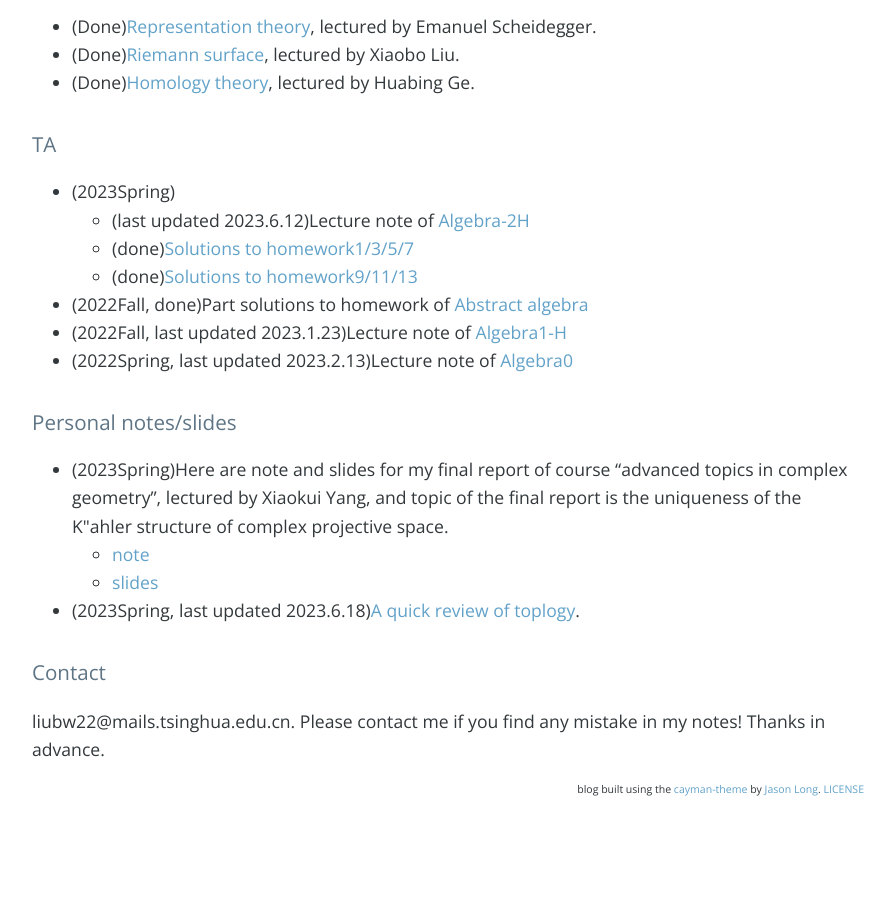
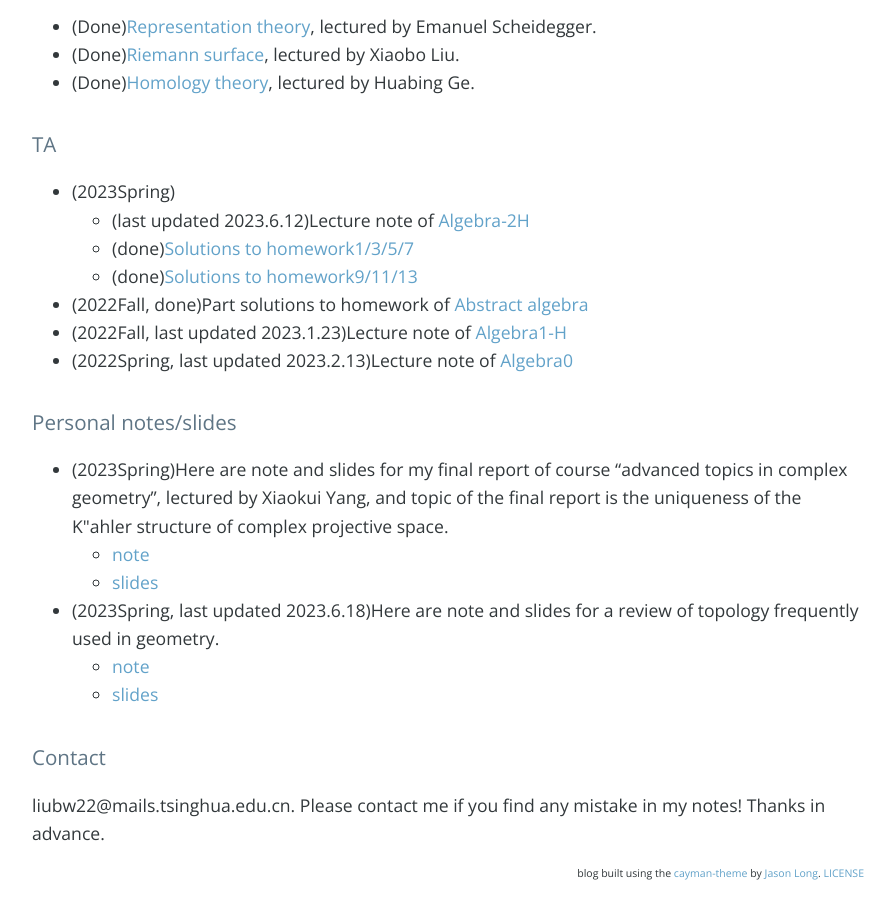
Before and after one commit to bowenl-math/bowenl-math.github.io, a Jekyll site: the page built from index.md, in a window 1280 px wide and 900 px high, scrolled down 1394 px. Shown: the whole window, without its empty margins (192-1087 px from the left). Built offline with Jekyll 4.4.1, drawn with Linux system fonts in a browser that asks for light colours; nearby versions of some CDN libraries; our own code applies the rules of GitHub Pages for plain Markdown files; the list of posts is cut into pages by our own code; comment, search, counter and statistics services are not loaded; before the commit the page ends 2210 px from its top, so only the background shows below that.

Commit message:
review of topology

```diff
--- a/index.md
+++ b/index.md
@@ -42,7 +42,9 @@ Here are some notes I typed during my study in enhanced program of BICMR in Peki
 * (2023Spring)Here are note and slides for my final report of course “advanced topics in complex geometry", lectured by Xiaokui Yang, and topic of the final report is the uniqueness of the K\"ahler structure of complex projective space.
    - [note](notes/personal notes/Uniqueness_CPn/note.pdf)
    - [slides](notes/personal notes/Uniqueness_CPn/slides.pdf)
-* (2023Spring, last updated 2023.6.18)[A quick review of toplogy](notes/personal notes/Review_of_topology.pdf).
+* (2023Spring, last updated 2023.6.18)Here are note and slides for a review of topology frequently used in geometry.
+   - [note](notes/personal notes/Review_of_topology/note.pdf)
+   - [slides](notes/personal notes/Review_of_topology/slides.pdf)
 
 
 ### Contact
```
Also changed, not shown: 4 other files.
